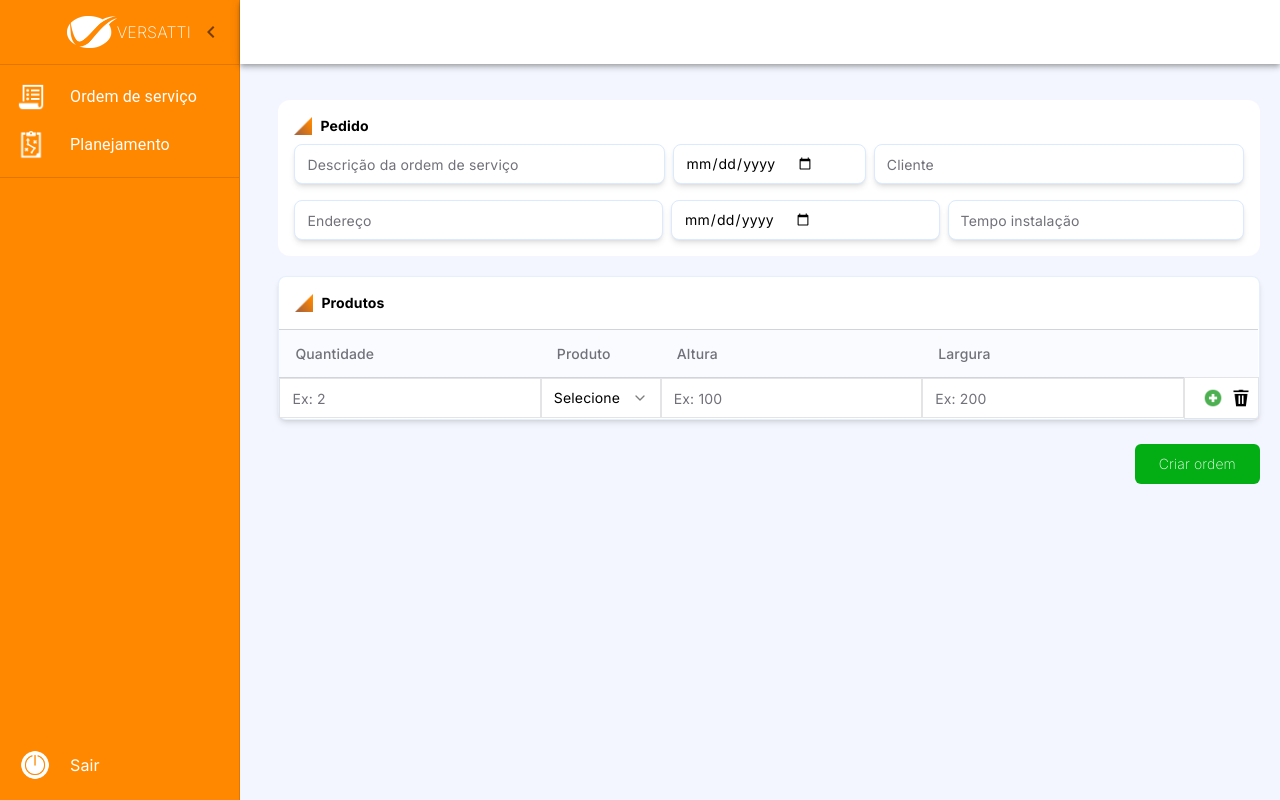
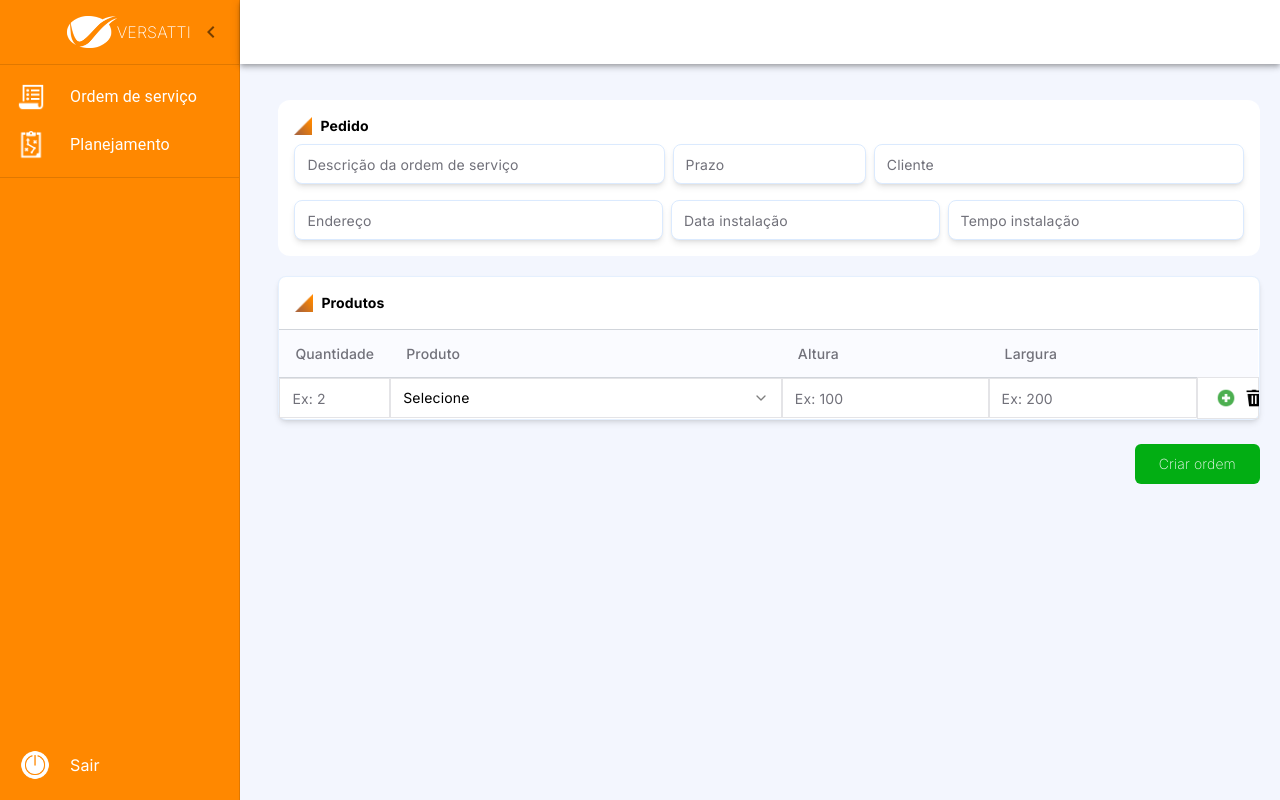
Before and after one commit to olsendevs/versatti, a Next.js app: page /admin/service-order/create in a window 1280 px wide. Built offline with nearby package versions, Linux system fonts and the light colour scheme.

Commit message:
fixing datapicker

```diff
--- a/package.json
+++ b/package.json
@@ -13,6 +13,8 @@
     "@emotion/styled": "^11.11.0",
     "@mui/icons-material": "^5.14.7",
     "@mui/material": "^5.14.7",
+    "@mui/x-date-pickers": "^6.15.0",
+    "dayjs": "^1.11.10",
     "@radix-ui/react-icons": "^1.3.0",
     "@radix-ui/react-popover": "^1.0.6",
     "@radix-ui/react-select": "^1.2.2",
--- a/src/app/admin/service-order/create/components/order.tsx
+++ b/src/app/admin/service-order/create/components/order.tsx
@@ -1,10 +1,11 @@
 import { Input } from '@/components/ui/input';
-import Image from 'next/image';
+import Image from 'next/image'
 
 export default function Order({
   orderData,
   setOrderData,
 }: any) {
+   console.log(orderData)
   return (
     <div className="bg-white max-w-[98%] p-4 rad rounded-xl">
       <div className="flex align-center items-center pb-2">
@@ -34,7 +35,9 @@ export default function Order({
         <Input
           className="rounded-lg border border-blue-100
             bg-white shadow-md w-[50%] py-2"
-          type="date"
+          type="text"
+          onFocus={(e) => e.target.type = 'date'}
+          onBlur={(e) => e.target.type = 'text'}
           placeholder="Prazo"
           value={orderData.deadline_date}
           onChange={(e) =>
@@ -75,8 +78,10 @@ export default function Order({
         <Input
           className="rounded-lg border border-blue-100
             bg-white shadow-md w-[90%] py-2"
-          type="date"
+          type="text"
           placeholder="Data instalação"
+          onFocus={(e) => e.target.type = 'date'}
+          onBlur={(e) => e.target.type = 'text'}
           value={orderData.installation_date}
           onChange={(e) =>
             setOrderData({
--- a/src/app/admin/service-order/create/components/table-row.tsx
+++ b/src/app/admin/service-order/create/components/table-row.tsx
@@ -65,7 +65,7 @@ export default function ProductsRow({
     <>
       {productRows.map((row) => (
         <TableRow key={row.id} className="">
-          <TableCell className="p-0">
+          <TableCell className="p-0 w-[10%]">
             {' '}
             <Input
               className=""
@@ -81,7 +81,7 @@ export default function ProductsRow({
               }
             />
           </TableCell>
-          <TableCell className="p-0">
+          <TableCell className="p-0 w-[40%]">
             <Select
               name={`product_${row.id}`}
               onValueChange={(e) =>
```
Also changed, not shown: 2 other files (tests, documents, lock files or other folders).
